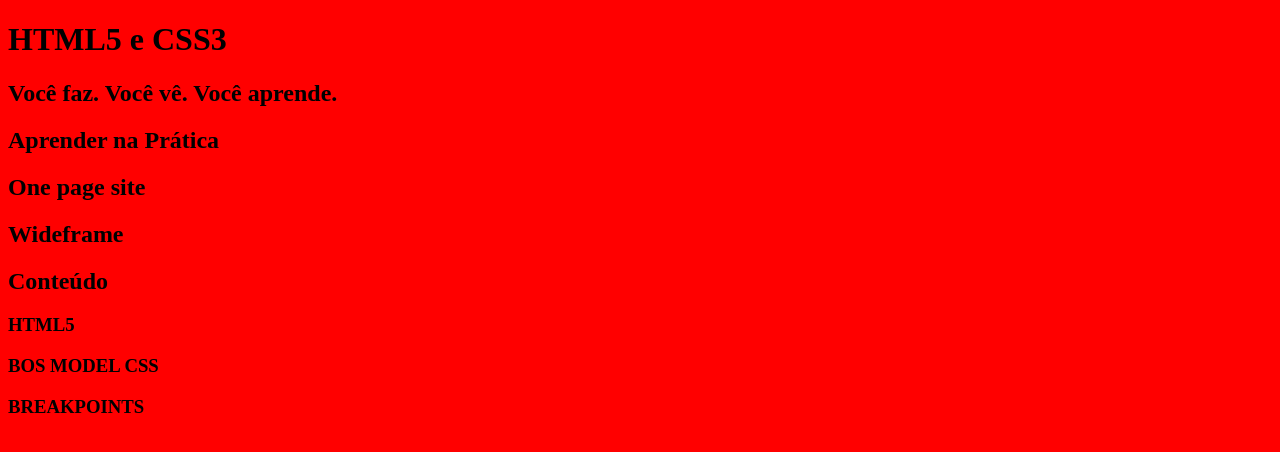
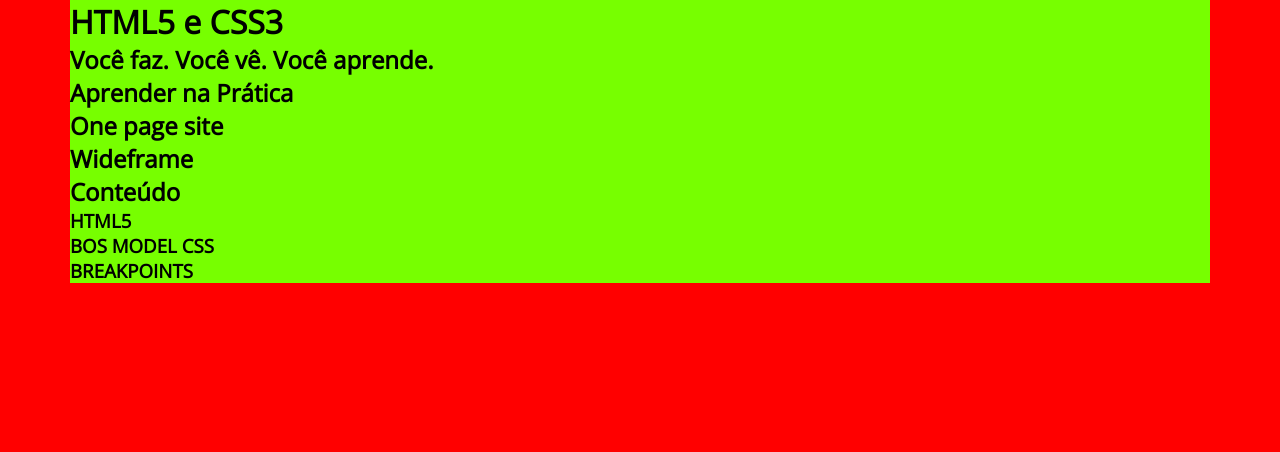
Before and after one commit to leo45yeah/html5css3, a plain HTML site: page index.html in a window 1280 px wide. Drawn offline with nearby package versions, Linux system fonts and the light colour scheme.

Commit message:
Modificações no layout

```diff
--- a/index.html
+++ b/index.html
@@ -12,34 +12,54 @@
 <body>
     <!--Cabeçalho  -->
     <header>
+        <div class="Container">
 
+        </div>
     </header>
     <!-- Destaque -->
     <main>
+        <div class="Container">
             <h1>HTML5 e CSS3</h1>
             <h2>Você faz. Você vê. Você aprende.</h2>
+        </div>
+
     </main>
     <!-- Sobre -->
     <section>
+        <div class="Container">
             <h2>Aprender na Prática</h2>
+        </div>
+
     </section>
     <!-- One page -->
     <section>
+        <div class="Container">
             <h2>One page site</h2>
+        </div>
+
     </section>
     <!-- Wideframe -->
     <section>
+        <div class="Container">
             <h2>Wideframe</h2>
+        </div>
+
     </section>
     <!-- Conteúdo -->
     <section>
+        <div class="Container">
             <h2>Conteúdo</h2>
             <h3>HTML5</h3>
             <h3>BOS MODEL CSS</h3>
             <h3>BREAKPOINTS</h3>
+        </div>
+
     </section>
     <!-- Rodapé -->
     <footer>
+        <div class="Container">
+
+        </div>
 
     </footer>
 </body>
--- a/style.css
+++ b/style.css
@@ -1,6 +1,31 @@
 /*
 Folha de estilo do site one page HTML5 E CSS3
 */
+
+/* Importação (Google Fontes) */
+@import url('https://fonts.googleapis.com/css2?family=Open+Sans&family=Rowdies&display=swap');
+
+/* CSS Reset */
+*{
+    margin: 0;
+    border: 0;
+    padding: 0;
+}
+
+
+
+body {
+    font-family: 'Open Sans', sans-serif;
+    font-size: 1em;
+
+}
+
+/* layout */
+
+.Container {
+    margin: 0 auto;
+    background-color: #7f0;
+}
 
 /* Smartphone Portrait >>>>>>>>>>>>>>>>>>>>>>>>>>>>>>>>>>>>>>>>>>>>>>>>>>>*/
 
@@ -10,11 +35,19 @@ Folha de estilo do site one page HTML5 E CSS3
     body{
         background-color: #0ff;
     }
+    /* layout */
+    .Container {
+        max-width: 540px;
+    }
 }
 /* Tablet Portrait >>>>>>>>>>>>>>>>>>>>>>>>>>>>>>>>>>>>>>>>>>>>>>>>>>>>>>>*/
 @media (min-width: 768px) {
     body{
         background-color: #ff0;
+    }
+    /* layout */
+    .Container {
+        max-width: 720px;
     }
 }
 /* Tablet Landscape >>>>>>>>>>>>>>>>>>>>>>>>>>>>>>>>>>>>>>>>>>>>>>>>>>>>>>*/
@@ -22,10 +55,18 @@ Folha de estilo do site one page HTML5 E CSS3
     body{
         background-color: #ff6600;
     }
+    /* layout */
+    .Container {
+        max-width: 960px;
+    }
 }
 /* Pc >>>>>>>>>>>>>>>>>>>>>>>>>>>>>>>>>>>>>>>>>>>>>>>>>>>>>>>>>>>>>>>>>>>>*/
 @media (min-width: 1200px) {
     body{
         background-color: #f00
     }
+    /* layout */
+    .Container {
+        max-width: 1140px;
+    }
 }
```
Lines whose indentation alone changed are shown as unchanged.
